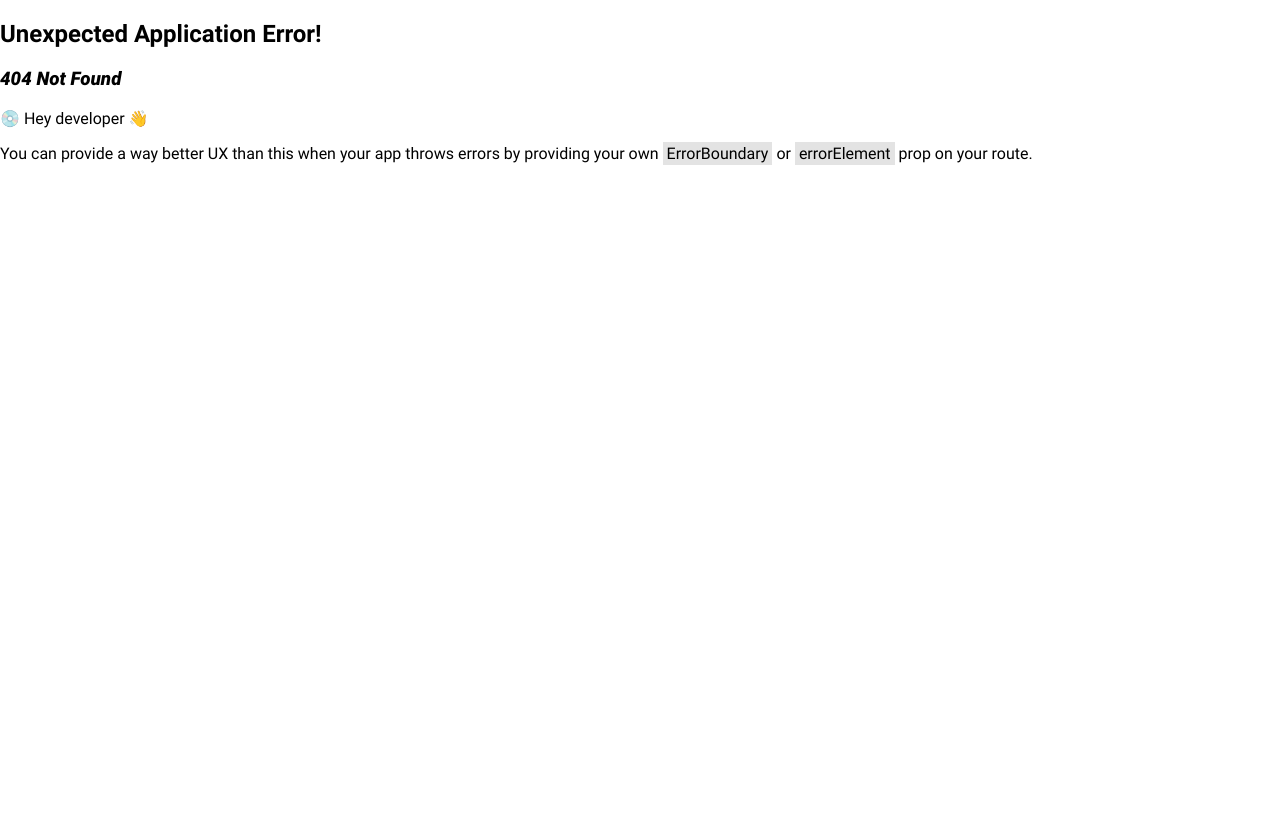
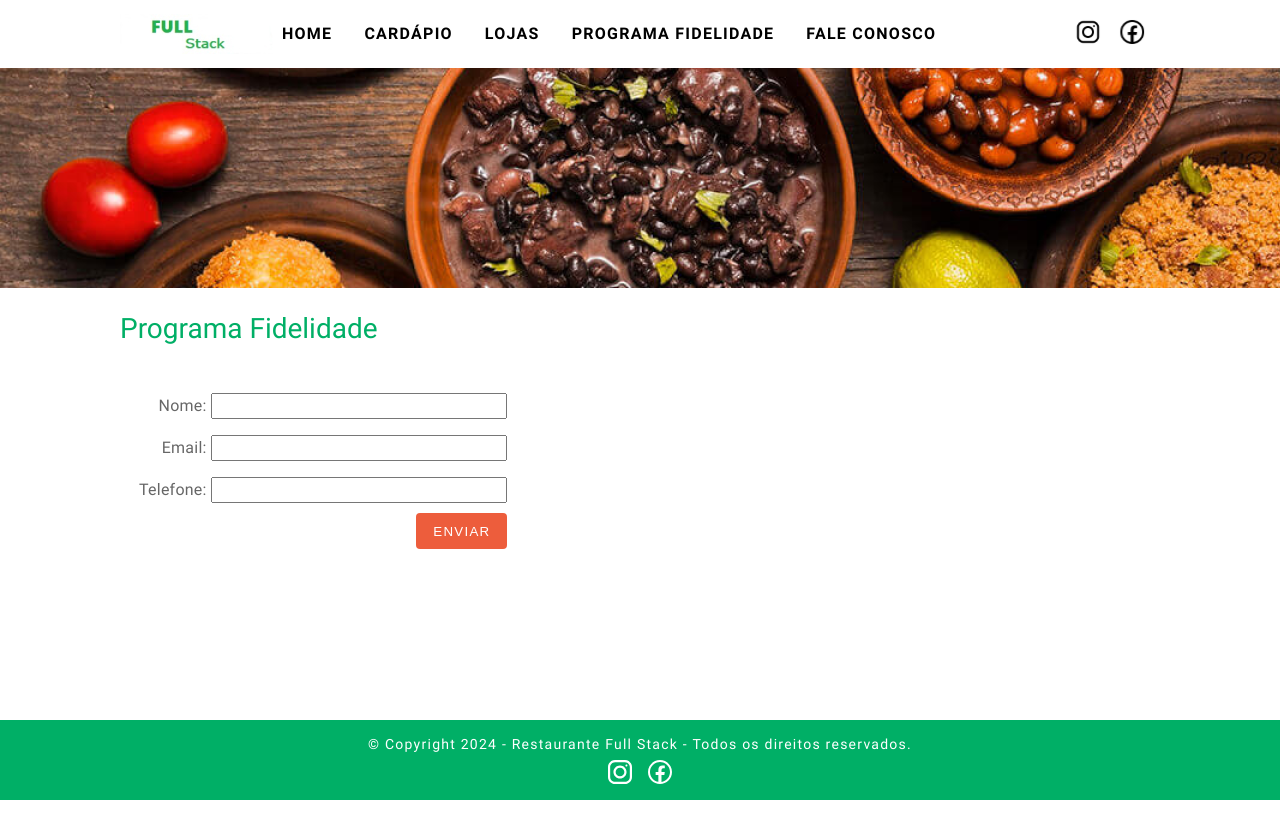
Before and after one commit to julianaqribeiro/front-end-full-stack-avancado, a React (Create React App) app: page /fidelidade in a window 1280 px wide. Before the commit this address had no page. Built offline with nearby package versions, Linux system fonts and the light colour scheme.

Commit message:
Criação da pagina Programa Fidelidade

```diff
--- a/src/components/headerPage/HeaderPage.js
+++ b/src/components/headerPage/HeaderPage.js
@@ -21,6 +21,9 @@ const HeaderPage = () => {
                         <Link to={"/lojas"}>LOJAS</Link>
                     </div>
                     <div className="itemMenu">
+                        <Link to={"/fidelidade"}>PROGRAMA FIDELIDADE</Link>
+                    </div>
+                    <div className="itemMenu">
                         <Link to={"/faleconosco"}>FALE CONOSCO</Link>
                     </div>
                 </div>
--- a/src/index.js
+++ b/src/index.js
@@ -9,6 +9,7 @@ import Home from './pages/home/Home.js';
 import Cardapio from './pages/cardapio/Cardapio.js';
 import Lojas from './pages/loja/Lojas';
 import FaleConosco from './pages/fale-conosco/FaleConosco.js';
+import Fidelidade from './pages/fidelidade/Fidelidade.js';
 
 const router = createBrowserRouter([
   { path:"/",
@@ -17,6 +18,7 @@ const router = createBrowserRouter([
       { path:"/", element: <Home/> },
       { path:"cardapio", element: <Cardapio/> },
       { path:"lojas", element: <Lojas/> },
+      { path:"fidelidade", element: <Fidelidade/> },
       { path:"faleconosco", element: <FaleConosco/> },
   ] },
 ]);
--- /dev/null
+++ b/src/pages/fidelidade/Fidelidade.css
@@ -0,0 +1,49 @@
+.form-fidelidade{
+    display: flex;
+    flex-direction: column;
+    gap: 16px;
+    padding: 16px;
+    width: 100%;
+}
+
+.div-botao-fidelidade{
+    display: flex;
+    flex-direction: row;
+    justify-content: flex-end;
+    height: auto;
+    width: 30%;
+    padding-left: 8px;
+    padding-bottom: 8px;
+}
+
+.botao-fidelidade{
+    height: 36px;
+    width: 91px;
+    background-color: #ED5D3C;
+    color: white;
+    border: 0px;
+    border-radius: 4px;
+    letter-spacing: 1.25px;
+    cursor: pointer;
+}
+
+.nome-campo-fidelidade{
+    width: 60px;
+    color: rgba(0, 0, 0, 0.6);
+    font-size: 16px;
+    line-height: 20px;
+    letter-spacing: 0.25px;
+    text-align: right;
+}
+
+.campo-fidelidade{
+    width: 30%;
+    color: rgba(0, 0, 0, 0.6);
+    font-size: 16px;
+    line-height: 20px;
+    letter-spacing: 0.25px;
+}
+
+tr{
+    height: 40px;
+}
--- /dev/null
+++ b/src/pages/fidelidade/Fidelidade.js
@@ -0,0 +1,127 @@
+import './Fidelidade.css';
+import TituloPrincipal from "../../components/tituloPrincipal/TituloPrincipal";
+import {ToastContainer, toast } from 'react-toastify';
+import 'react-toastify/dist/ReactToastify.css';
+import {useState} from 'react';
+
+const Fidelidade = () => {
+
+    const [nome, setNome] = useState('');
+    const [email, setEmail] = useState('');
+    const [telefone, setTelefone] = useState('');
+
+    const handleChangeNome = event => {
+        setNome(event.target.value);
+    };
+
+    const handleChangeEmail = event => {
+        setEmail(event.target.value);
+    };
+
+    const handleChangeTelefone = event => {
+        setTelefone(event.target.value);
+    };
+
+    function validarCampos(){
+
+        if (nome === ''){
+            toast.error("Preencha o campo Nome !", {
+                duration: 4000,
+                position: 'top-right',
+              });
+            return false;
+        }
+
+        else if (email === ''){
+            toast.error("Preencha o campo Email !", {
+                duration: 4000,
+                position: 'top-right',
+              });
+            return false;
+        }
+
+        else if (telefone === ''){
+            toast.error("Preencha o campo Telefone !", {
+                duration: 4000,
+                position: 'top-right',
+              });
+            return false;
+        }
+
+        return true;
+    }
+
+    async function clickEnviar() {
+
+        if (validarCampos())
+        {
+            const requestOptions = {
+                method: 'POST',
+                headers: { 'Content-Type': 'application/json' },
+                body: JSON.stringify({ nome: nome, email: email, telefone: telefone })
+            };
+
+            await fetch('http://localhost:5000/fale_conosco', requestOptions);
+            toast.success("Mensagem enviada com sucesso !", {
+                duration: 4000,
+                position: 'top-right',
+            });
+
+            setNome('');
+            setTelefone('');
+            setEmail('');
+        }
+    }
+
+    return (
+        <div>
+            <TituloPrincipal texto={"Programa Fidelidade"}></TituloPrincipal>
+
+            <form className="form-fidelidade">
+                <table>
+                    <tbody>
+                        <tr>
+                            <td className='nome-campo-fidelidade'>Nome:</td>
+                            <td>
+                                <input className='campo-fidelidade' type="text"
+                                    name="nome" id="nome" value={nome}
+                                    onChange={handleChangeNome}/>
+                            </td>
+                        </tr>
+                        <tr>
+                            <td className='nome-campo-fidelidade'>Email:</td>
+                            <td>
+                                <input className='campo-fidelidade' type="text"
+                                    name="email" id="email" value={email}
+                                    onChange={handleChangeEmail}/>
+                            </td>
+                        </tr>
+                        <tr>
+                            <td className='nome-campo-fidelidade'>Telefone:</td>
+                            <td>
+                                <input className='campo-fidelidade' type="text"
+                                    name="telefone" id="telefone" value={telefone}
+                                    onChange={handleChangeTelefone}/>
+                            </td>
+                        </tr>
+                        <tr>
+                            <td>
+                            </td>
+                            <td>
+                                <div className="div-botao-fidelidade">
+                                    <button type="button" className='botao-fidelidade' onClick={clickEnviar}>ENVIAR</button>
+                                    <ToastContainer />
+                                </div>
+                            </td>
+                        </tr>
+                    </tbody>
+                </table>
+            </form>
+        </div>
+    );
+
+
+
+}
+
+export default Fidelidade
```
